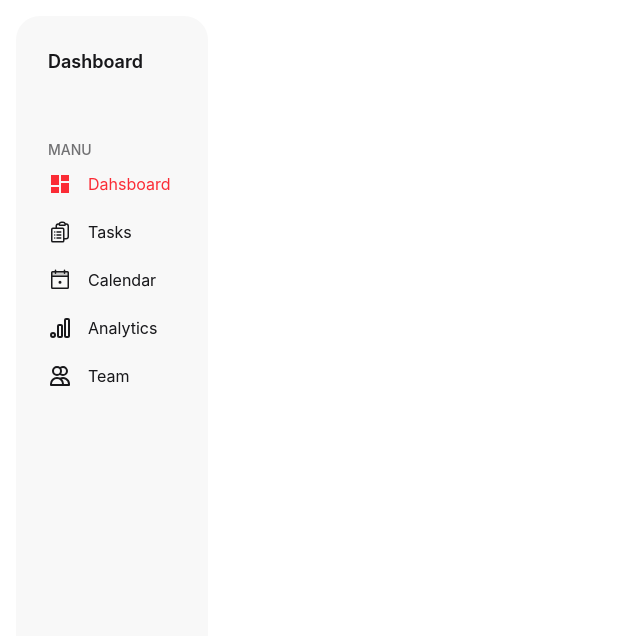
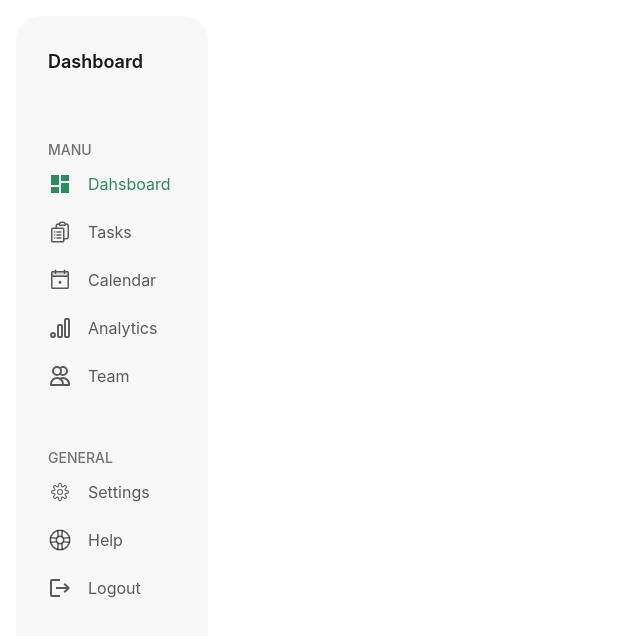
Before and after one commit to jinnahakondo/dashboard-app, a React (Vite) app: page /dashboard in a window 1280 px wide. Shown: the top 636 px of the page, without its empty margins (0-640 px from the left). Built offline with nearby package versions, Linux system fonts and the light colour scheme; sample sign-in values are in the browser's storage.

Commit message:
general links added

```diff
--- a/src/components/dashboard/Sidebar.jsx
+++ b/src/components/dashboard/Sidebar.jsx
@@ -3,6 +3,10 @@ import { HiOutlineClipboardDocumentList } from "react-icons/hi2";
 import { PiCalendarDotDuotone } from "react-icons/pi";
 import { TbBrandGoogleAnalytics } from "react-icons/tb";
 import { HiOutlineUsers } from "react-icons/hi";
+import { CiSettings } from "react-icons/ci";
+import { MdLogout } from "react-icons/md";
+import { IoHelpBuoyOutline } from "react-icons/io5";
+
 import { NavLink } from "react-router";
 export default function Sidebar() {
   const navLinks = [
@@ -12,8 +16,14 @@ export default function Sidebar() {
     { label: "Analytics", icon: TbBrandGoogleAnalytics, to: "/" },
     { label: "Team", icon: HiOutlineUsers, to: "/" },
   ];
+
+  const generalLinks = [
+    { label: "Settings", icon: CiSettings, to: "/settings" },
+    { label: "Help", icon: IoHelpBuoyOutline, to: "/" },
+    { label: "Logout", icon: MdLogout, to: "/" },
+  ];
   return (
-    <div className="bg-base-200 h-[calc(100vh-40px)] max-w-48 rounded-3xl p-8">
+    <div className="bg-base-200 min-h-[calc(100vh-40px)] max-w-48 rounded-3xl p-8">
       {/* logo  */}
       <h2 className="text-lg font-semibold  mb-16">Dashboard</h2>
       {/* manu links */}
@@ -25,12 +35,25 @@ export default function Sidebar() {
           <NavLink
             key={i}
             to={link.to}
-            className={`flex items-center gap-4 py-3 relative transition`}
+            className={`flex items-center gap-4 py-3 relative transition text-base-content/70`}
           >
-            <span>
-              <link.icon size={24} />
-            </span>
-            {link.label}
+            <link.icon size={24} />
+            <span className="hidden md:block">{link.label}</span>
+          </NavLink>
+        ))}
+      </ul>
+      <h4 className="uppercase text-sm text-base-content/60 font-medium mt-12 ">
+        General
+      </h4>
+      <ul>
+        {generalLinks.map((link, i) => (
+          <NavLink
+            key={i}
+            to={link.to}
+            className={`flex items-center gap-4 py-3 relative transition text-base-content/70`}
+          >
+            <link.icon size={24} />
+            <span className="hidden md:block">{link.label}</span>
           </NavLink>
         ))}
       </ul>
--- a/src/index.css
+++ b/src/index.css
@@ -2,16 +2,5 @@
 @plugin "daisyui";
 
 .active{
-    @apply text-red-500
+    @apply text-[#278E5E] relative
 }
-/* .active::after{
-    content: '';
-    position: absolute;
-    left: 0;
-    top:0;
-    height: 100%;
-    width: 4px;
-    border: red;
-    border-top-right-radius: 4px;
-    border-bottom-right-radius: 4px;
-} */
```
